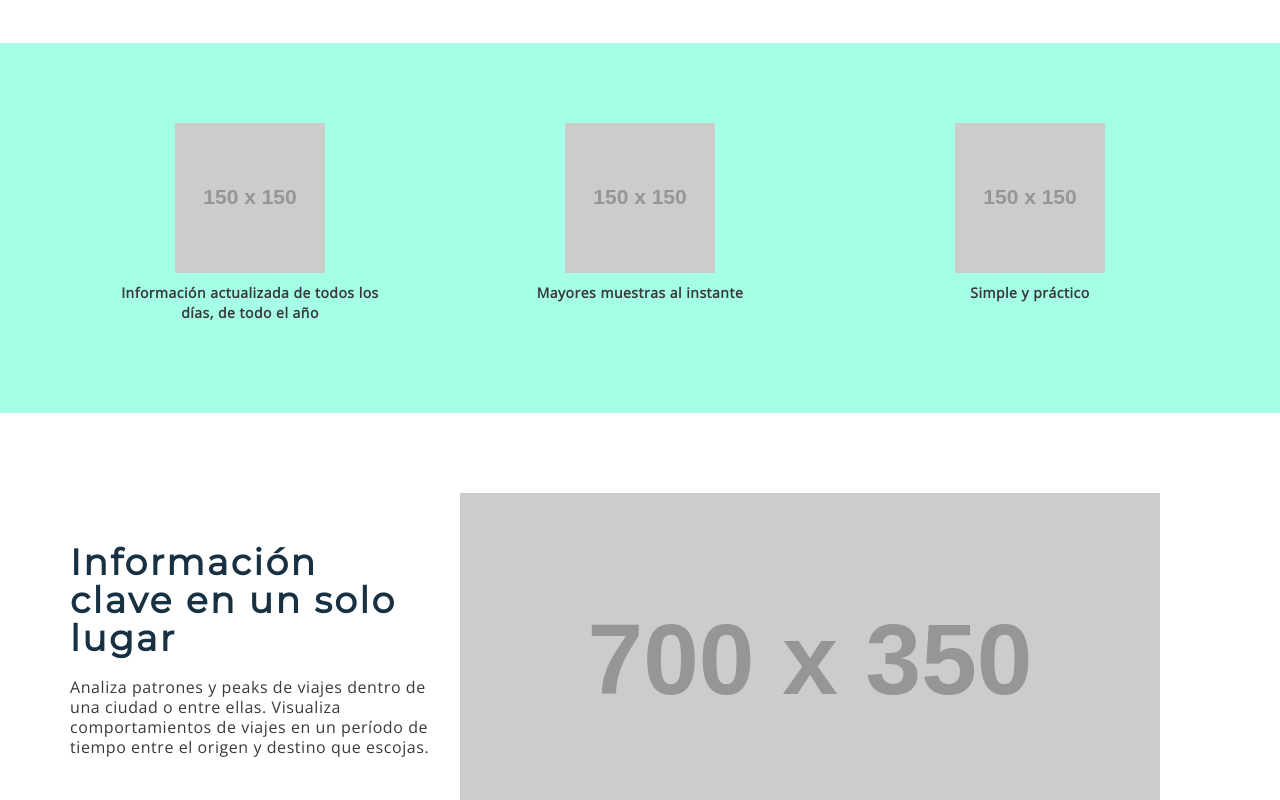
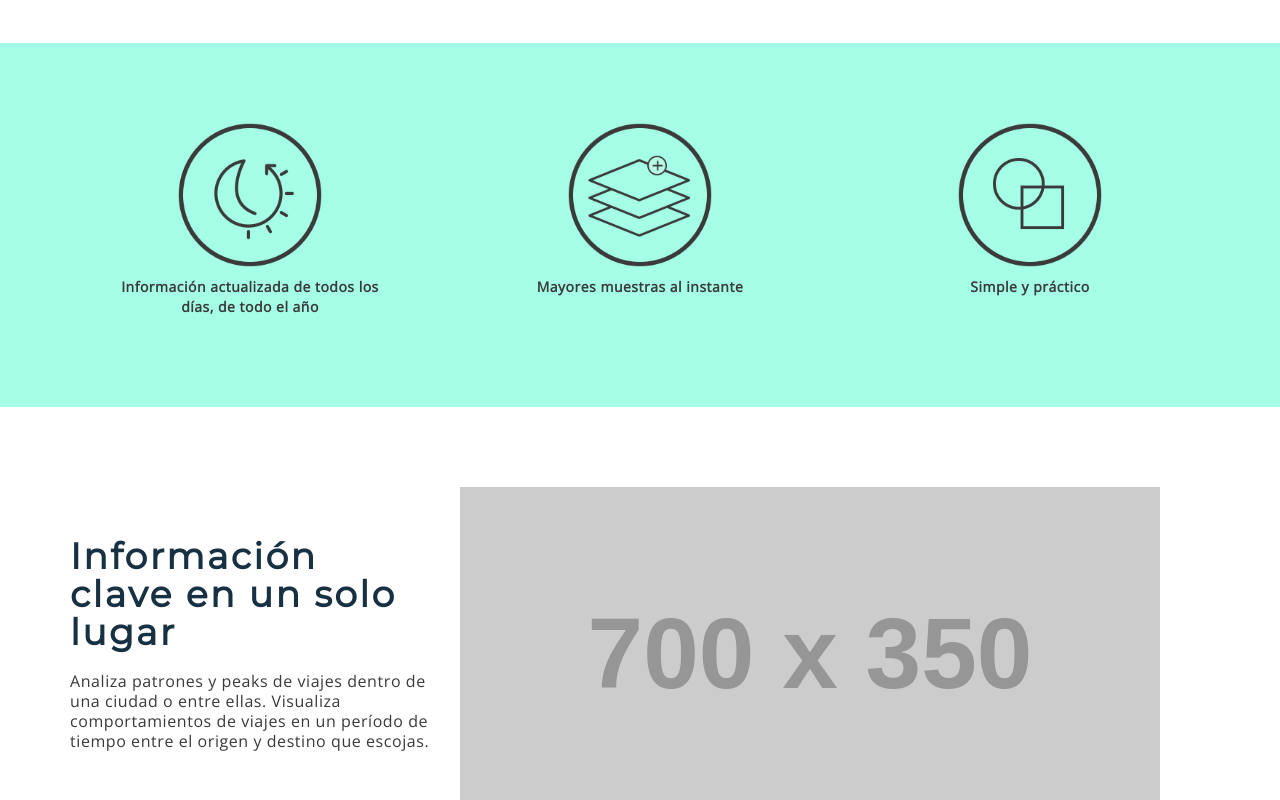
Before and after one commit to Nat-Fox/muvio-react, a React (Create React App) app: page / in a window 1280 px wide. Shown: the part 820-1620 px from the top of the page. Built offline with nearby package versions, Linux system fonts and the light colour scheme.

Commit message:
agregando imagenes section 2

```diff
--- a/src/info/Info.css
+++ b/src/info/Info.css
@@ -10,6 +10,10 @@
     margin-top: 50px;
     margin-bottom: 50px;
     text-align: center
+}
+
+.icon {
+    width: 40%;
 }
 
 .icon-text {
--- a/src/info/Info.js
+++ b/src/info/Info.js
@@ -1,7 +1,7 @@
 import React, { Component } from 'react';
 import { Grid, Row, Col, Image } from 'react-bootstrap';
+import './Info.css';
 
-import './Info.css';
 
 class Info extends Component {
     render() {
@@ -48,15 +48,15 @@ class Info extends Component {
                     <Grid className="icon-info">
                         <Row>
                             <Col xs={12} md={4}>
-                                <Image src="http://via.placeholder.com/150x150" />
+                                <Image className="icon" src="/img/icon/icono1x2.png" />
                                 <div className="icon-text">Información actualizada de todos los días, de todo el año</div>
                             </Col>
                             <Col xs={12} md={4}>
-                                <Image src="http://via.placeholder.com/150x150" />
+                                <Image className="icon" src="/img/icon/icono2x2.png" />
                                 <div className="icon-text">Mayores muestras al instante</div>
                             </Col>
                             <Col xs={12} md={4}>
-                                <Image src="http://via.placeholder.com/150x150" />
+                                <Image className="icon" src="/img/icon/icono3x2.png" />
                                 <div className="icon-text">Simple y práctico</div>
                             </Col>
                         </Row>
--- a/src/plan/Plan.css
+++ b/src/plan/Plan.css
@@ -153,6 +153,7 @@
     position: absolute;
     bottom:20px;
     right: 10px;
+    border: none;
 }
 
 .btn-want:hover {
```
